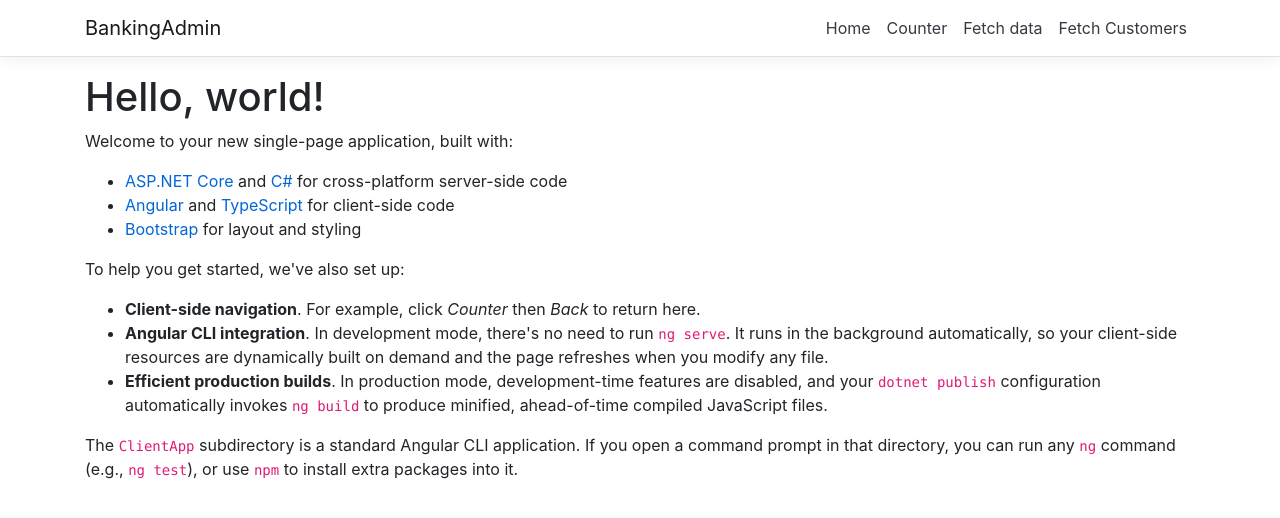
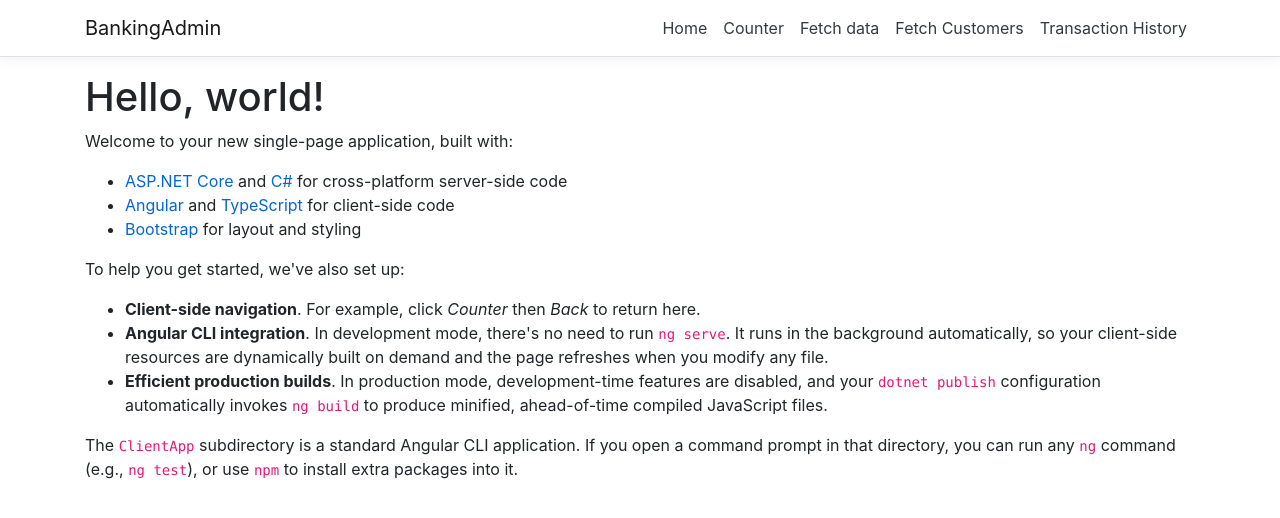
Before and after one commit to gaoshiyuRMIT/Banking-Website-with-Admin-Page, an Angular app in the folder BankingAdmin/ClientApp/: page / in a window 1280 px wide. Shown: the top 518 px of the page. Built offline with nearby package versions, Linux system fonts and the light colour scheme.

Commit message:
create view transaction history page

```diff
--- a/BankingAdmin/ClientApp/src/app/app.module.ts
+++ b/BankingAdmin/ClientApp/src/app/app.module.ts
@@ -3,6 +3,7 @@
 import { FormsModule } from '@angular/forms';
 import { HttpClientModule, HTTP_INTERCEPTORS } from '@angular/common/http';
 import { RouterModule } from '@angular/router';
+//import { DateRangePickerModule } from '@syncfusion/ej2-angular-calendars';
 
 import { AppComponent } from './app.component';
 import { NavMenuComponent } from './nav-menu/nav-menu.component';
@@ -28,6 +29,7 @@
   imports: [
     BrowserModule.withServerTransition({ appId: 'ng-cli-universal' }),
     HttpClientModule,
+    //BrowserModule, DateRangePickerModule,
     FormsModule,
     RouterModule.forRoot([
       { path: '', component: HomeComponent, pathMatch: 'full' },
@@ -38,6 +40,8 @@
     ])
   ],
   providers: [CustomerService],
+
+
   bootstrap: [AppComponent]
 })
 export class AppModule { }
--- a/BankingAdmin/ClientApp/src/app/nav-menu/nav-menu.component.html
+++ b/BankingAdmin/ClientApp/src/app/nav-menu/nav-menu.component.html
@@ -20,27 +20,22 @@
         [ngClass]="{ show: isExpanded }"
       >
           <ul class="navbar-nav flex-grow">
-          <li
-            class="nav-item"
+              <li class="nav-item"
                   [routerLinkActive]="['link-active']"
-            [routerLinkActiveOptions]="{ exact: true }"
-          >
+                  [routerLinkActiveOptions]="{ exact: true }">
                   <a class="nav-link text-dark" [routerLink]="['/']">Home</a>
               </li>
               <li class="nav-item" [routerLinkActive]="['link-active']">
-            <a class="nav-link text-dark" [routerLink]="['/counter']"
-              >Counter</a
-            >
+                  <a class="nav-link text-dark" [routerLink]="['/counter']">Counter</a>
               </li>
               <li class="nav-item" [routerLinkActive]="['link-active']">
-            <a class="nav-link text-dark" [routerLink]="['/fetch-data']"
-              >Fetch data</a
-            >
+                  <a class="nav-link text-dark" [routerLink]="['/fetch-data']">Fetch data</a>
               </li>
               <li class="nav-item" [routerLinkActive]="['link-active']">
-            <a class="nav-link text-dark" [routerLink]="['/fetch-customer']"
-              >Fetch Customers</a
-            >
+                  <a class="nav-link text-dark" [routerLink]="['/fetch-customer']">Fetch Customers</a>
+              </li>
+              <li class="nav-item" [routerLinkActive]="['link-active']">
+                  <a class="nav-link text-dark" [routerLink]="['/transaction-history']">Transaction History</a>
               </li>
 
           </ul>
```
Also changed, not shown: 2 other files (tests, documents, lock files or other folders). Lines whose indentation alone changed are shown as unchanged.
